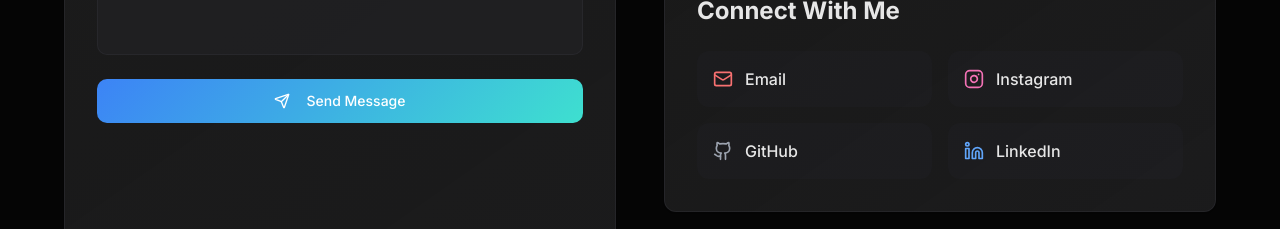
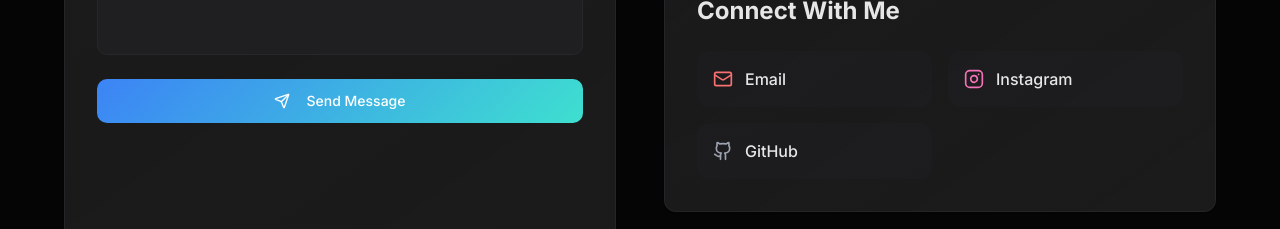
Before and after one commit to RahimWorks/rahimworks, a React (Vite) app: page / in a window 1280 px wide. Shown: the part 9000-9229 px from the top of the page. Built offline with nearby package versions, Linux system fonts and the light colour scheme.

Commit message:
Remove LinkedIn from Contact section
Removed the LinkedIn option from the contact section.
-edited src/components/Contact.tsx

```diff
--- a/src/components/Contact.tsx
+++ b/src/components/Contact.tsx
@@ -3,7 +3,7 @@ import { Badge } from "@/components/ui/badge";
 import { Button } from "@/components/ui/button";
 import { Input } from "@/components/ui/input";
 import { Textarea } from "@/components/ui/textarea";
-import { Mail, Phone, MapPin, Send, Instagram, Github, Linkedin } from "lucide-react";
+import { Mail, Phone, MapPin, Send, Instagram, Github } from "lucide-react";
 import { useState } from "react";
 import { useToast } from "@/hooks/use-toast";
 import emailjs from '@emailjs/browser';
@@ -56,12 +56,6 @@ const Contact = () => {
       label: "GitHub",
       href: "#",
       color: "text-gray-400"
-    },
-    {
-      icon: Linkedin,
-      label: "LinkedIn",
-      href: "#",
-      color: "text-blue-400"
     }
   ];
 
```
